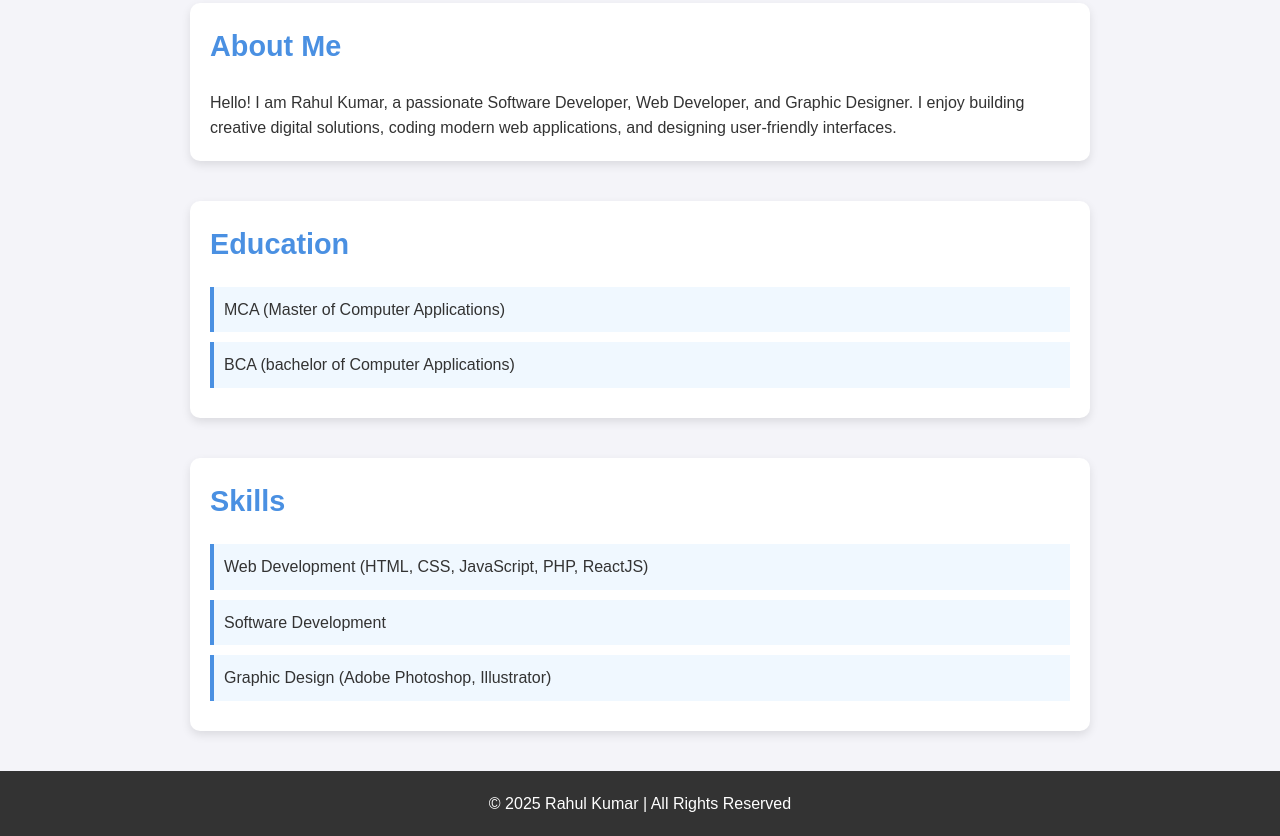
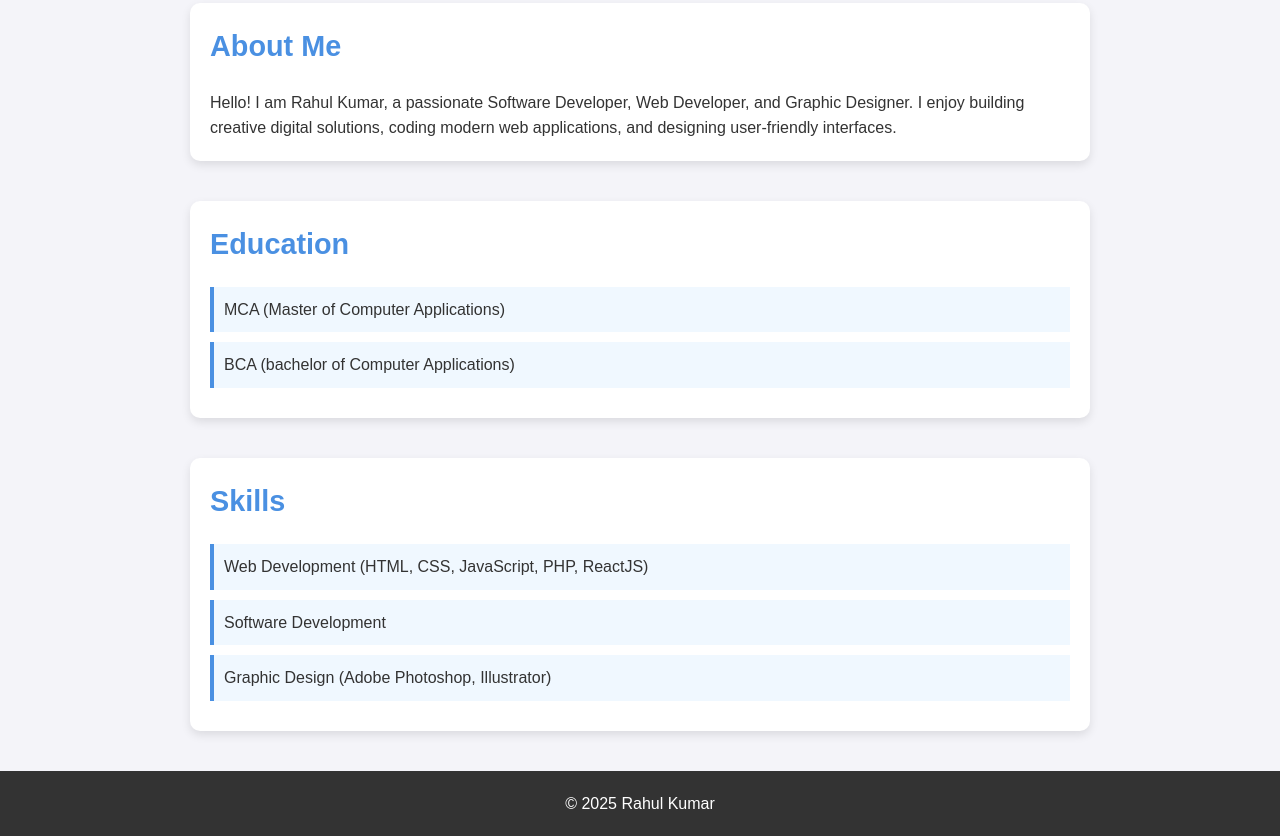
Before and after one commit to ninjadev11/myprofile, a plain HTML site: page index.html in a window 1280 px wide. Shown: the part 282-1118 px from the top of the page. Drawn offline with Linux system fonts and the light colour scheme.

Commit message:
updated now

```diff
--- a/index.html
+++ b/index.html
@@ -103,7 +103,7 @@
   </section>
 
   <footer>
-    <p>© 2025 Rahul Kumar | All Rights Reserved</p>
+    <p>© 2025 Rahul Kumar</p>
   </footer>
 </body>
 </html>
```
